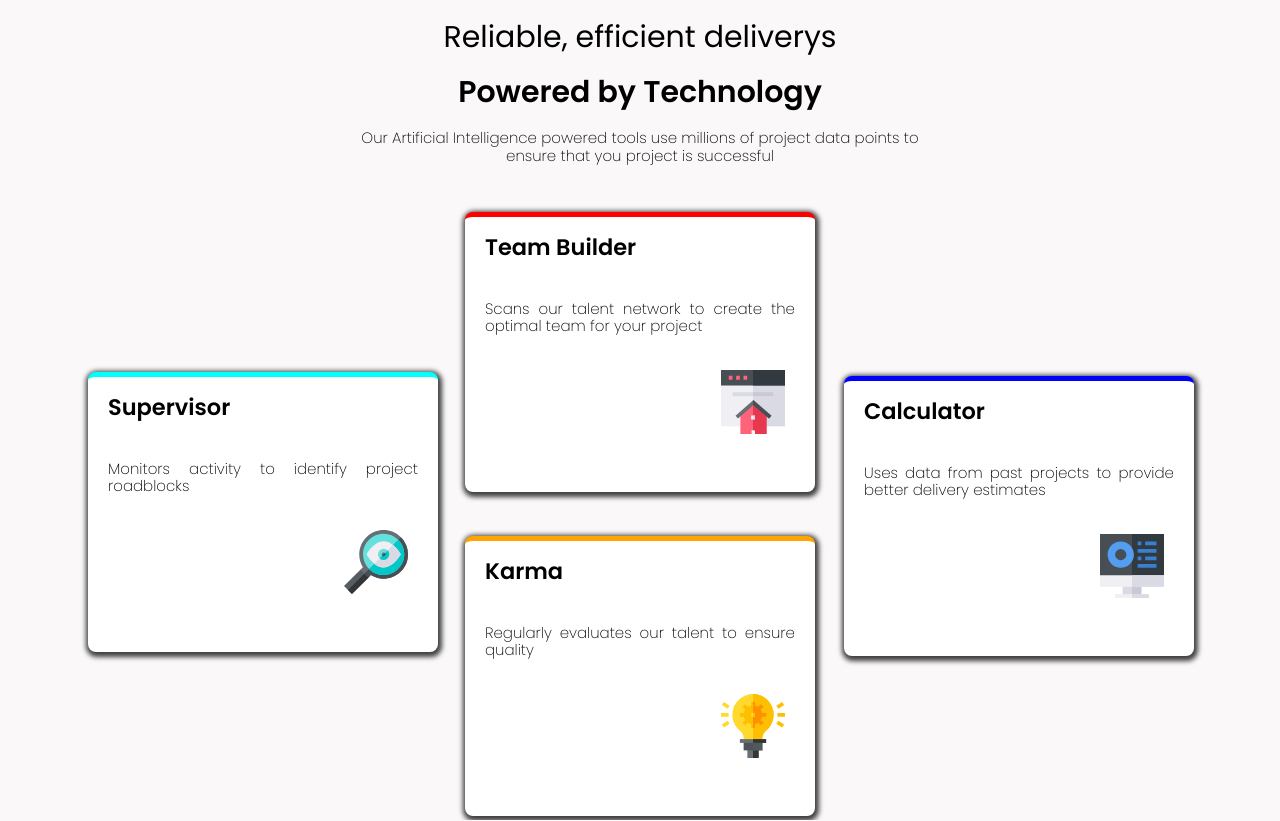
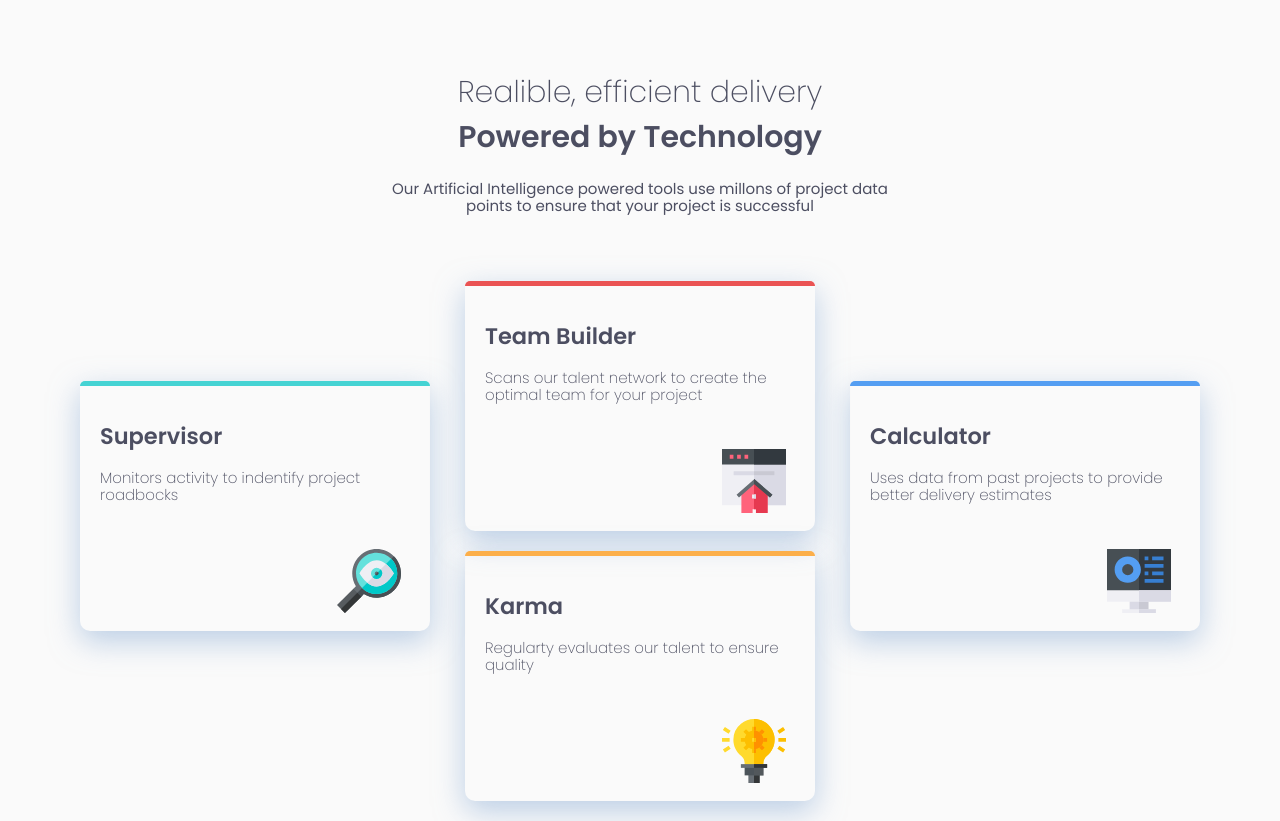
Before and after one commit to J0SEED01/desafio-fourcard, a plain HTML site: page index.html in a window 1280 px wide. Drawn offline with Linux system fonts and the light colour scheme.

Commit message:
segunda version del desafio de frontend mentor 11-05-21

```diff
--- a/css/estilos.css
+++ b/css/estilos.css
@@ -2,140 +2,136 @@ html {
     box-sizing: border-box;
 }
 
-*, *:before, *:after {
+*, *::before, *::after {
     box-sizing: inherit;
 }
 
 body{
     font-family: 'Poppins', sans-serif;
     font-size: 15px;
-    min-height: 100vh;
-    max-width: 1200px;
-    width: 95%;
-    margin: 0 auto;
-    background-color: rgb(250, 248, 248);
+    background-color: hsl(0, 0%, 98%);
 }
 
 .header{
-    width: 50%;
-    margin: 0 auto;
     text-align: center;
+    padding: 50px 0;
+    color: hsl(234, 12%, 34%)
 }
 
 .header__title{
-    font-weight: 400;
+    font-weight: 200;
+    line-height: 1.5;
 }
 
-.header__title__black{
-    color: black;
-    font-weight: 600;
+.header__title span{
+    font-weight: 700;
+    display: block;
 }
 
-.header__text{
+.header__paragraph{
+    margin-left: auto;
+    margin-right: auto;
+    width: 500px;
+}
+
+.cards{
+    display: flex;
+    justify-content: center;
+    border-top: 1px solid transparent;
+}
+
+.card{
+    margin-bottom: 20px;
+    width: 350px;
+    height: 250px;
+    padding: 20px;
+    box-shadow: 0 10px 30px #83A6D288;
+    border-radius: 5px 5px 10px 10px;
+    color: hsl(234, 12%, 34%)
+}
+
+.card__paragraph{
     font-weight: 200;
 }
 
-.container{
-    margin-top: 3rem;
-
+.card-cyan,
+.card-blue{
+    margin-top: 100px;
 }
 
-.container__card{
-    margin-top: 1rem;
-    height: 280px;
-    width: 350px;
-    border-radius: 0.5rem;
-    background-color: white;
-
-    -webkit-box-shadow: 1px 2px 5px 3px rgba(0,0,0,0.75);
-    -moz-box-shadow: 1px 2px 5px 3px rgba(0,0,0,0.75);
-    box-shadow: 1px 2px 5px 3px rgba(0,0,0,0.75);
+.card-red{
+    border-top: 5px solid hsl(0, 78%, 62%);
+    background-image: url('../images/icon-team-builder.svg');
+    background-repeat: no-repeat;
+    background-position: 90% 90%;
 }
 
-.card__title{
-    text-align: left;
-    margin-left: 20px;
+.card-cyan{
+    border-top: 5px solid hsl(180, 62%, 55%);
+    background-image: url('../images/icon-supervisor.svg');
+    background-repeat: no-repeat;
+    background-position: 90% 90%;
+    margin-right: 35px;
 }
 
-.card__text{
-    padding: 20px;
-    text-align: justify;
-    font-weight: 200;
+.card-blue{
+    border-top: 5px solid hsl(212, 86%, 64%);
+    background-image: url('../images/icon-calculator.svg');
+    background-repeat: no-repeat;
+    background-position: 90% 90%;
+    margin-left: 35px;
 }
 
-.card__img{
-    display: block;
-    text-align: right;
-    padding: 0 30px;
+.card-orange{
+    border-top: 5px solid hsl(34, 97%, 64%);
+    background-image: url('../images/icon-karma.svg');
+    background-repeat: no-repeat;
+    background-position: 90% 90%;
 }
 
+@media only screen and (max-width: 1200px){
 
-.container__card:nth-child(1){
-    border-top: 5px solid red;
-    margin: 0 auto;
-}
+    .cards{
+        flex-direction: column;
+        align-items: center;
+    }
 
-.container__card:nth-child(2){
-    border-top: 5px solid cyan;
-    margin-top: -10%;
-    margin-left: 4%;
-}
-
-.container__card:nth-child(3){
-    border-top: 5px solid blue;
-    margin-top: -23%;
-    margin-left: 67%;
-
-}
-
-.container__card:nth-child(4){
-    border-top: 5px solid orange;
-    margin: 0 auto;
-    margin-top: -10%;
-}
-
-
-@media only screen and (max-width: 1240px) {
-
-    .container{
+    .cards__center{
+        width: 100%;
         display: flex;
         flex-direction: column;
         align-items: center;
     }
 
-
-
-    .container__card:nth-child(1){
+    .card-blue,
+    .card-cyan{
         margin: 0;
     }
 
-    .container__card:nth-child(2){
-        margin: 0;
-        margin-top: 2rem;
+    .card{
+        margin-bottom: 50px;
+        width: 60%;
+    }
+}
+
+@media only screen and (max-width: 550px){
+
+
+    .header{
+        padding: 50px 5%;
     }
 
-    .container__card:nth-child(3){
-        margin: 0;
-        margin-top: 2rem;
-
+    .header__paragraph{
+        width: 100%;
     }
 
-    .container__card:nth-child(4){
-        margin: 0;
-        margin-top: 2rem;
+    .cards{
+        padding-right: 50%;
+        padding-left: 50%;
     }
 
-
+    .card{
+        width: 300px;
+    }
 
 }
-
-@media only screen and (max-width: 370px) {
-
-   .header{
-       width: 100%;
-   }
-
-    .container__card{
-        width: 100%;
-    }
-}
--- a/index.html
+++ b/index.html
@@ -1,5 +1,5 @@
 <!DOCTYPE html>
-<html lang="es">
+<html lang="en">
 <head>
     <meta charset="UTF-8">
     <meta name="viewport" content="width=device-width, initial-scale=1.0">
@@ -10,72 +10,32 @@
     <link rel="stylesheet" href="css/estilos.css">
 </head>
 <body>
-
     <header class="header">
-        <h1 class="header__title">Reliable, efficient deliverys</h1>
-        <h1 class="header__title__black">Powered by Technology</h1>
-        <p class="header__text">Our Artificial Intelligence powered tools use millions of project data points to ensure that you project is successful</p>
+        <h1 class="header__title">
+            Realible, efficient delivery <span>Powered by Technology</span>
+        </h1>
+        <p class="header__paragraph">Our Artificial Intelligence powered tools use millons of project data points to ensure that your project is successful</p>
     </header>
 
-    <div class="container">
-
-        <div class="container__card">
-
-            <article class="card">
+    <main class="cards">
+        <article class="card card-cyan">
+            <h2 class="card__title">Supervisor</h2>
+            <p class="card__paragraph">Monitors activity to indentify project roadbocks</p>
+        </article>
+        <div class="cards__center">
+            <article class="card card-red">
                 <h2 class="card__title">Team Builder</h2>
-                <p class="card__text">Scans our talent network to create the optimal team for your project</p>
-
-                <div class="card__img">
-                    <img src="images/icon-team-builder.svg" alt="" class="img">
-                </div>
+                <p class="card__paragraph">Scans our talent network to create the optimal team for your project</p>
             </article>
-
+            <article class="card card-orange">
+                <h2 class="card__title">Karma</h2>
+                <p class="card__paragraph">Regularty evaluates our talent to ensure quality</p>
+            </article>
         </div>
-
-        <div class="container__card">
-
-            <article class="card">
-                <h2 class="card__title">Supervisor</h2>
-                <p class="card__text">Monitors activity to identify project roadblocks</p>
-
-                <div class="card__img">
-                    <img src="images/icon-supervisor.svg" alt="" class="img">
-                </div>
-            </article>
-
-        </div>
-
-         <div class="container__card">
-
-            <article class="card">
-                <h2 class="card__title">Calculator</h2>
-                <p class="card__text">Uses data from past projects to provide better delivery estimates</p>
-
-                <div class="card__img">
-                    <img src="images/icon-calculator.svg" alt="" class="img">
-                </div>
-            </article>
-
-        </div>
-
-        <div class="container__card">
-
-            <article class="card">
-                <h2 class="card__title">Karma</h2>
-                <p class="card__text">Regularly evaluates our talent to ensure quality</p>
-
-                <div class="card__img">
-                    <img src="images/icon-karma.svg" alt="" class="img">
-                </div>
-            </article>
-
-        </div>
-
-
-
-
-
-    </div>
-
+        <article class="card card-blue">
+            <h2 class="card__title">Calculator</h2>
+            <p class="card__paragraph">Uses data from past projects to provide better delivery estimates</p>
+        </article>
+    </main>
 </body>
 </html>
```
